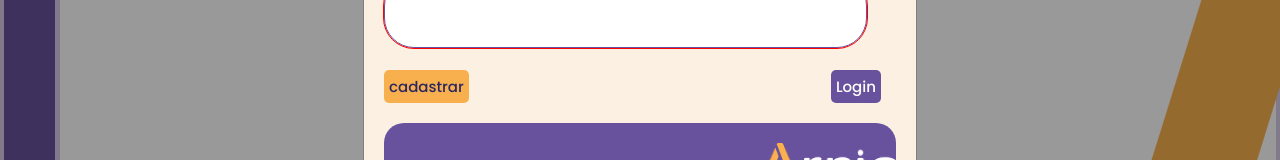
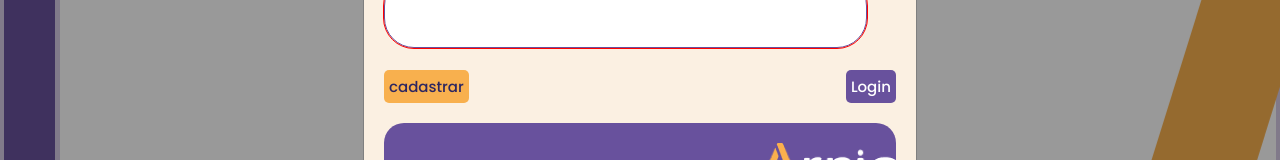
Before and after one commit to COFerr/task-manager, a website: page index.html in a window 1280 px wide. Shown: the part 436-596 px from the top of the page. Drawn offline with Linux system fonts and the light colour scheme.

Commit message:
margin botão de registro

```diff
--- a/style.css
+++ b/style.css
@@ -63,7 +63,8 @@ body{
     padding: 5px;
     font-size: 15px;
     border-radius: 5px;
-    margin: 15px;
+    margin-top: 15px;
+    margin-bottom: 15px;
 }
 .container{
     display: flex;
```
